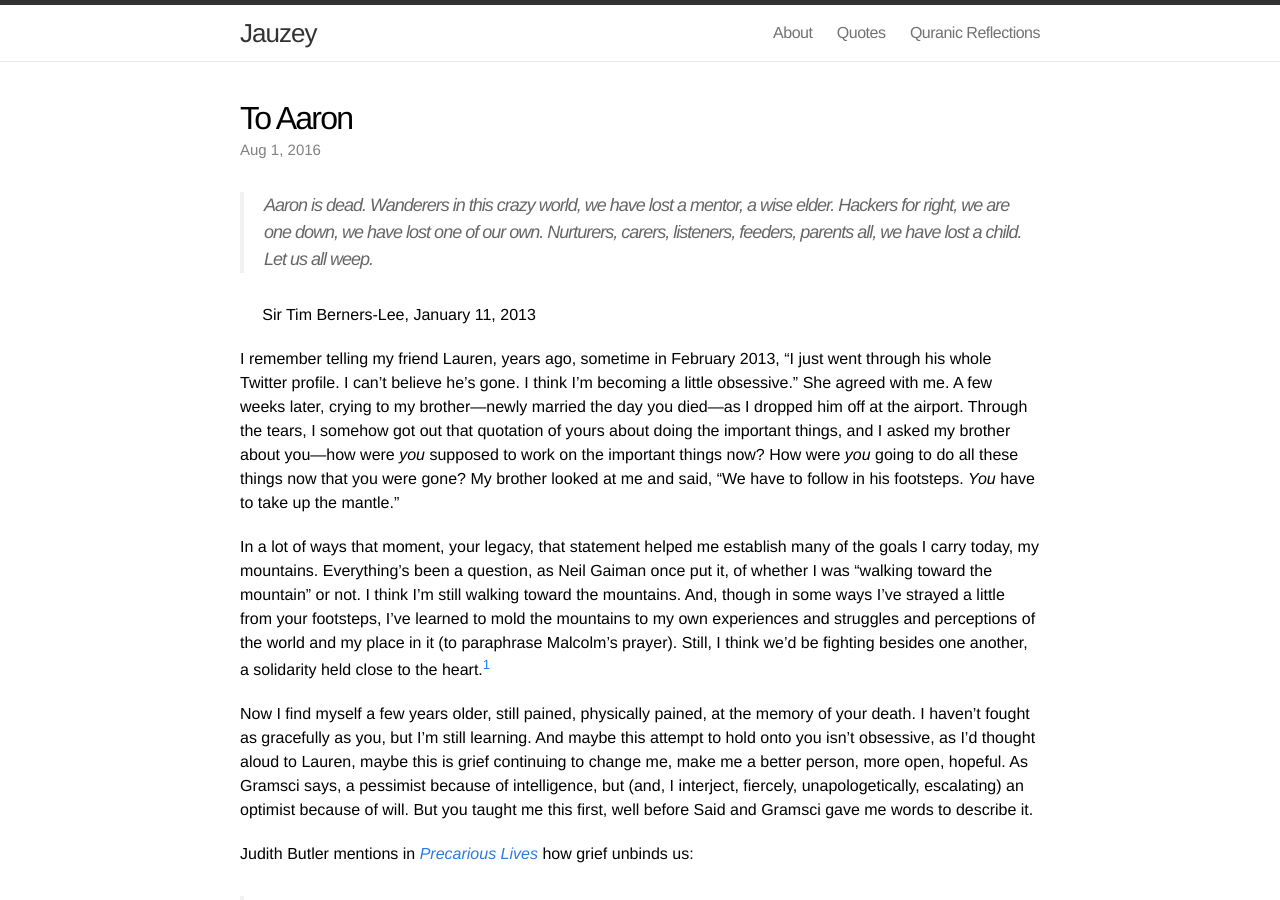
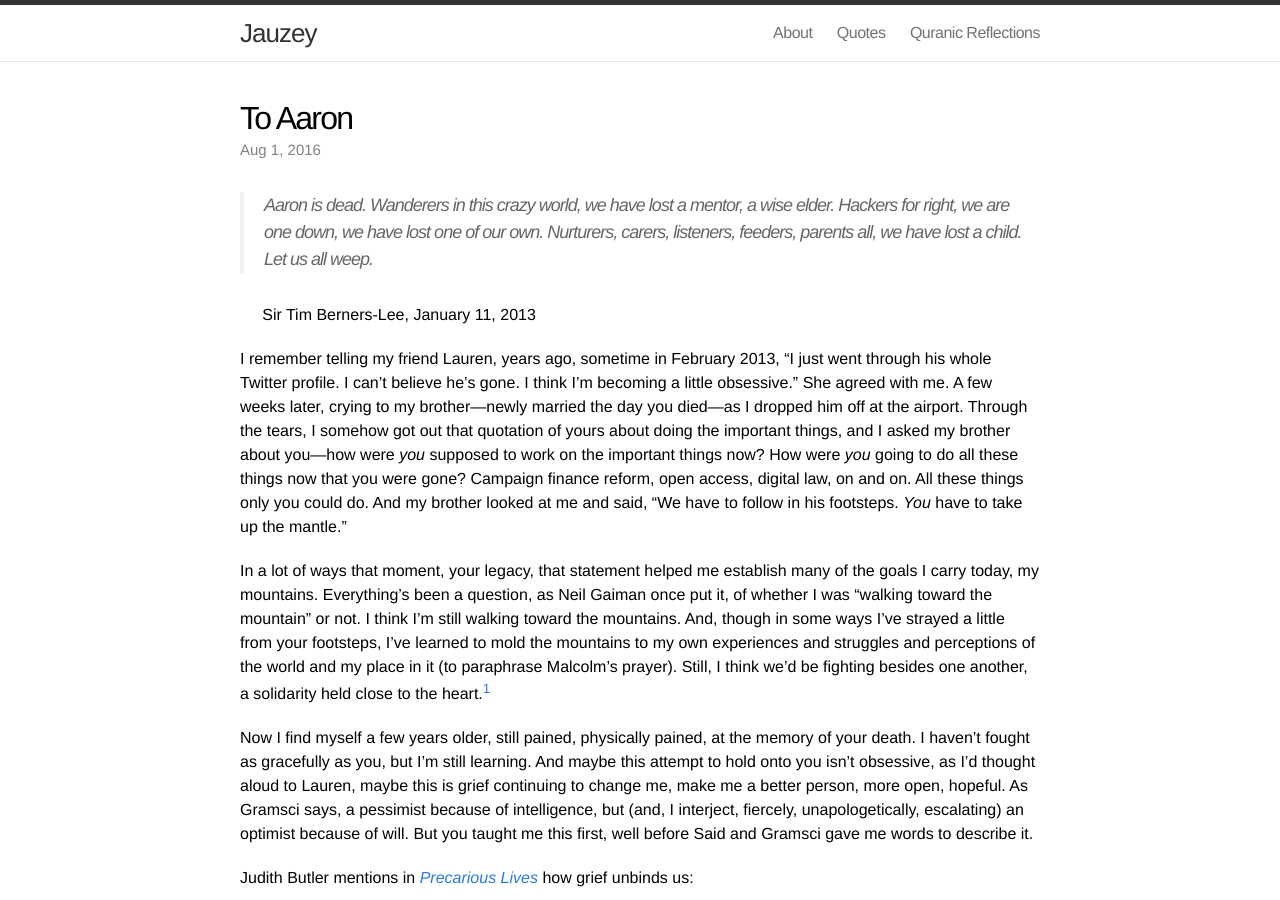
Before and after one commit to jauzeyimam/jauzeyimam.github.io, a Jekyll site: the page built from _posts/2016-8-1-to-aaron.md, in a window 1280 px wide and 900 px high. Built offline with Jekyll 4.4.1, drawn with Linux system fonts in a browser that asks for light colours.

Commit message:
adding a few sentences

```diff
--- a/_posts/2016-8-1-to-aaron.md
+++ b/_posts/2016-8-1-to-aaron.md
@@ -6,7 +6,7 @@ title: To Aaron
 
 &nbsp;&nbsp;&nbsp;&nbsp;&nbsp;Sir Tim Berners-Lee, January 11, 2013
 
-I remember telling my friend Lauren, years ago, sometime in February 2013, "I just went through his whole Twitter profile.  I can't believe he's gone.  I think I'm becoming a little obsessive."  She agreed with me.  A few weeks later, crying to my brother—newly married the day you died—as I dropped him off at the airport.  Through the tears, I somehow got out that quotation of yours about doing the important things, and I asked my brother about you—how were *you* supposed to work on the important things now? How were *you* going to do all these things now that you were gone?  My brother looked at me and said, “We have to follow in his footsteps.  *You* have to take up the mantle.”
+I remember telling my friend Lauren, years ago, sometime in February 2013, "I just went through his whole Twitter profile.  I can't believe he's gone.  I think I'm becoming a little obsessive."  She agreed with me.  A few weeks later, crying to my brother—newly married the day you died—as I dropped him off at the airport.  Through the tears, I somehow got out that quotation of yours about doing the important things, and I asked my brother about you—how were *you* supposed to work on the important things now? How were *you* going to do all these things now that you were gone?  Campaign finance reform, open access, digital law, on and on.  All these things only you could do.  And my brother looked at me and said, “We have to follow in his footsteps.  *You* have to take up the mantle.”
 
 In a lot of ways that moment, your legacy, that statement helped me establish many of the goals I carry today, my mountains.  Everything’s been a question, as Neil Gaiman once put it, of whether I was “walking toward the mountain” or not.  I think I’m still walking toward the mountains.  And, though in some ways I’ve strayed a little from your footsteps, I've learned to mold the mountains to my own experiences and struggles and perceptions of the world and my place in it (to paraphrase Malcolm's prayer).  Still, I think we'd be fighting besides one another, a solidarity held close to the heart.[^1]
 
```
